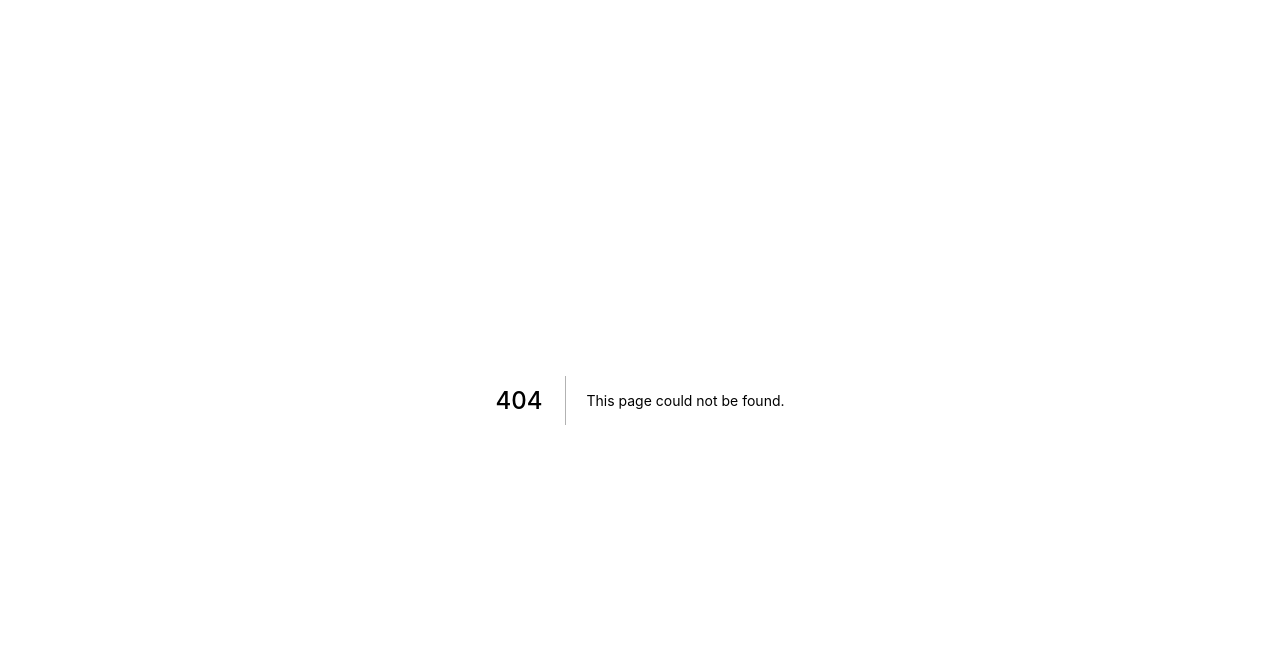
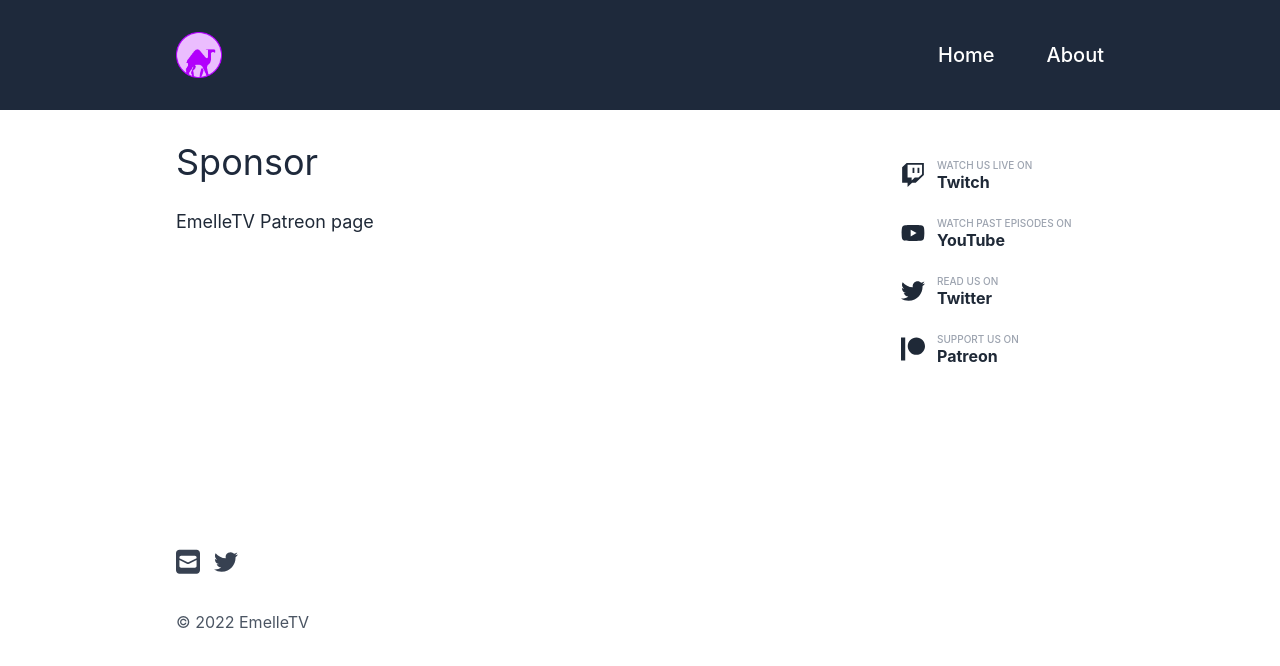
Before and after one commit to emelletv/www, a Next.js app: page /sponsor in a window 1280 px wide. Before the commit this address had no page. Shown: the top 666 px of the page. Built offline with nearby package versions, Linux system fonts and the light colour scheme.

Commit message:
Add sponsor page, hide in header

```diff
--- a/components/Header.js
+++ b/components/Header.js
@@ -26,6 +26,7 @@ const SmallLogo = React.forwardRef(() => {
 const menuData = [
   { href: "/", title: "Home" },
   { href: "/about", title: "About" },
+  /* { href: "/sponsor", title: "Sponsor" }, */
 ];
 
 export const Header = () => {
--- a/pages/about.js
+++ b/pages/about.js
@@ -35,6 +35,7 @@ const Main = ({ children }) => {
 
 const About = () => (
   <Main>
+    <h1 className="mb-6 text-4xl leading-10 text-slate-800">About us</h1>
     <div className="order-1 text-lg leading-8 text-gray-800 md:row-span-1">
       EmelleTV is a show where we bring brains from the ML community to talk
       about their visions and goals in a very casual conversation.
@@ -69,11 +70,11 @@ const About = () => (
   </Main>
 );
 
-export default function Home() {
+export default function AboutPage() {
   return (
     <>
       <Head>
-        <title>EmelleTV</title>
+        <title>EmelleTV | About us</title>
       </Head>
       <Header />
       <About />
--- a/pages/index.js
+++ b/pages/index.js
@@ -290,7 +290,7 @@ const Episodes = ({ episodes }) => (
   </Main>
 );
 
-export default function Home(props) {
+export default function HomePage(props) {
   return (
     <>
       <Head>
--- /dev/null
+++ b/pages/sponsor.js
@@ -0,0 +1,83 @@
+import Head from "next/head";
+import { Header } from "../components/Header";
+import { Footer } from "../components/Footer";
+import { Sidebar } from "../components/Sidebar";
+import constants from "../constants";
+import Image from "next/image";
+
+/* export const getStaticProps = async () => {
+  const PATREON_API_KEY = process.env.PATREON_API_KEY;
+  const channelId = "UCvVVfCa7-nzSuCdMKXnNJNQ";
+
+  return fetch(
+    `https://www.googleapis.com/youtube/v3/channels?id=${channelId}&key=${YOUTUBE_API_KEY}&part=contentDetails`
+  )
+    .then((response) => response.json())
+    .then((data) => {
+      const uploadsId = data.items[0].contentDetails.relatedPlaylists.uploads;
+      return fetch(
+        `https://www.googleapis.com/youtube/v3/playlistItems?playlistId=${uploadsId}&key=${YOUTUBE_API_KEY}&part=snippet&maxResults=50`
+      )
+        .then((response) => response.json())
+        .then((data) => ({
+          props: {
+            episodes: data.items
+              .map((i) => i.snippet)
+              .sort((left, right) => {
+                const leftDate = new Date(left.publishedAt).toISOString();
+                const rightDate = new Date(right.publishedAt).toISOString();
+                return leftDate > rightDate ? -1 : 1;
+              }),
+          },
+        }))
+        .catch((error) => ({ props: { error, episodes: [] } }));
+    })
+    .catch((error) => ({ props: { error, episodes: [] } }));
+}; */
+
+const Main = ({ children }) => {
+  return (
+    <main className="layout relative leading-6">
+      <section
+        className="pt-6 leading-6 text-gray-800 bg-white border-t-0 border-b border-gray-200
+      border-solid sm:rounded sm:border-0 md:pt-8 box-border border-x-0"
+      >
+        <section
+          className="leading-6 text-gray-800"
+          style={{ minHeight: "400px" }}
+        >
+          <div
+            className="grid md:grid-cols-2 md:grid-flow-col leading-6 text-gray-800 md:gap-y-8"
+            style={{
+              gap: "1.5rem 3rem",
+              gridTemplateColumns: "auto 14rem",
+            }}
+          >
+            <div className="order-1 leading-6 text-gray-800 md:row-span-1">
+              <section>{children}</section>
+            </div>
+            <Sidebar />
+          </div>
+        </section>
+      </section>
+    </main>
+  );
+};
+
+export default function SponsorPage() {
+  return (
+    <>
+      <Head>
+        <title>EmelleTV | Sponsor</title>
+      </Head>
+      <Header />
+      <Main>
+        <h1 className="mb-6 text-4xl leading-10 text-slate-800">Sponsor</h1>
+        <div className="order-1 text-lg leading-8 text-gray-800 md:row-span-1">
+          EmelleTV Patreon page
+        </div>
+      </Main>
+      <Footer />
+    </>
+  );
+}
```
